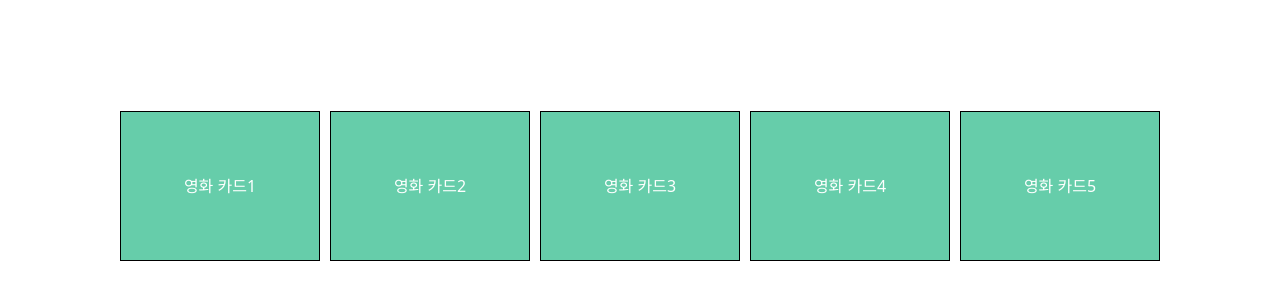
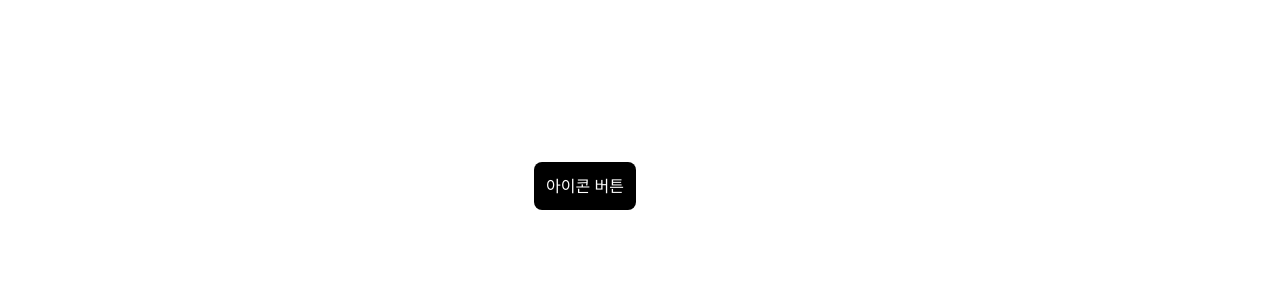
Before and after one commit to jyooni99/code-it, a Next.js app: page / in a window 1280 px wide. Shown: the part 214-514 px from the top of the page. Built offline with nearby package versions, Linux system fonts and the light colour scheme.

Commit message:
css 애니메이션 기초 2

```diff
--- a/src/app/globals.css
+++ b/src/app/globals.css
@@ -3,8 +3,9 @@
 @custom-variant dark (&:where([dark-theme=dark], [dark-theme=dark] *));
 
 /* css */
+/* css */
 
-.card-container {
+.container {
   height: 100vh;
   display: flex;
   gap: 10px;
@@ -12,20 +13,37 @@
   align-items: center;
 }
 
-.card {
-  border: 1px solid black;
-  background-color: rgb(102, 205, 170);
-  color: white;
-  width: 200px;
-  height: 150px;
+.btn {
+  padding: 12px;
+  border-radius: 8px;
+  border: none;
+  background-color: #000;
+  color: #fff;
   cursor: pointer;
-  display: flex;
-  justify-content: center;
-  align-items: center;
-  transition: all 0.3s ease-in-out;
+  transition: all 0.3s;
 }
 
-.card:hover {
-  transform: scale(1.5);
-  background-color: rgb(102, 205, 170, 0.5);
+.btn:hover {
+  background-color: #888;
+  color: #000;
 }
+
+.menu-container {
+  border-radius: 8px;
+  width: 100px;
+  height: 100px;
+  opacity: 0;
+  transform: translateY(10px);
+  transition: all 0.3s;
+}
+
+.active {
+  opacity: 1;
+  transform: translateY(0);
+}
+
+.menu-item {
+  border: 1px solid black;
+  width: 100px;
+  height: 20px;
+}
--- a/src/app/page.tsx
+++ b/src/app/page.tsx
@@ -1,11 +1,24 @@
+"use client";
+
+import { useState } from "react";
+
 export default function Home() {
+  const [isActive, setIsActive] = useState<boolean>(false);
+
   return (
-    <div className="card-container">
-      <div className="card">영화 카드1</div>
-      <div className="card">영화 카드2</div>
-      <div className="card">영화 카드3</div>
-      <div className="card">영화 카드4</div>
-      <div className="card">영화 카드5</div>
+    <div className="container">
+      <button
+        className="btn"
+        onMouseEnter={() => setIsActive(true)}
+        onMouseLeave={() => setIsActive(false)}
+      >
+        아이콘 버튼
+      </button>
+      <div className={`menu-container ${isActive ? "active" : ""}`}>
+        <div className="menu-item">메뉴1</div>
+        <div className="menu-item">메뉴2</div>
+        <div className="menu-item">메뉴3</div>
+      </div>
     </div>
   );
 }
```
